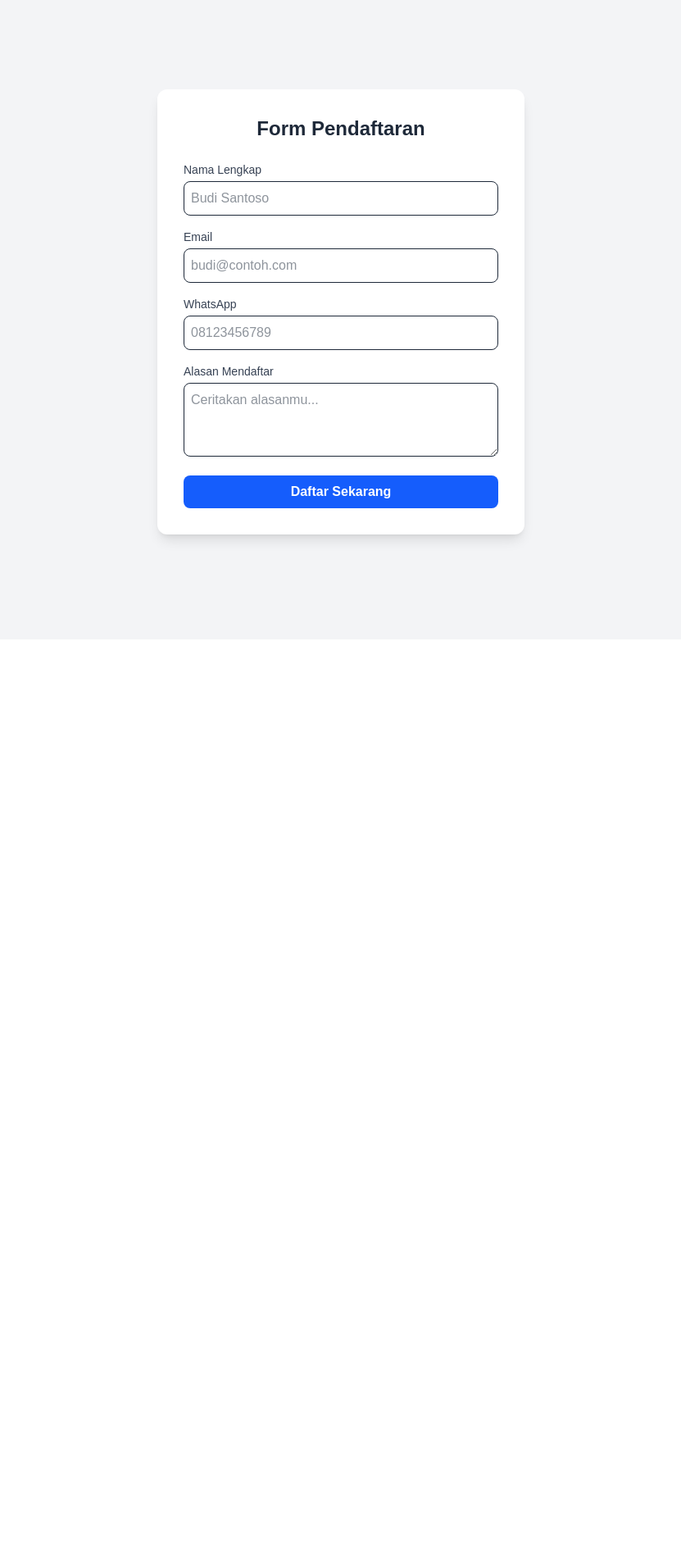
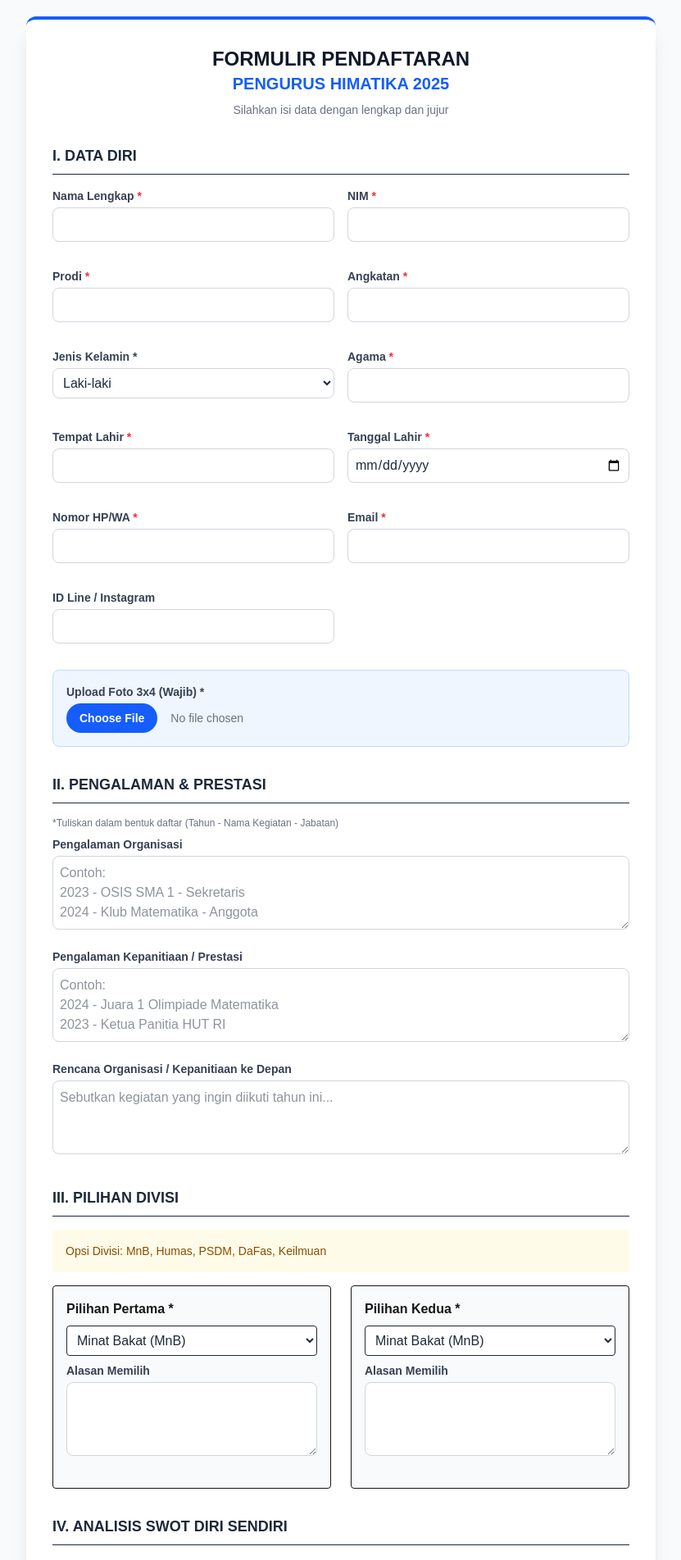
Before and after one commit to znlumins/webdaftarhmpsti, a Next.js app: page / in a window 1280 px wide. Shown: the part 20-1923 px from the top of the page at 82% size, without its empty margins (224-1055 px from the left). Before the commit the page ends 800 px from the top, so only its background shows below. Built offline with nearby package versions, Linux system fonts and the light colour scheme.

Commit message:
update form himatika lengkap

```diff
--- a/app/api/register/route.ts
+++ b/app/api/register/route.ts
@@ -3,38 +3,69 @@ import { supabase } from '@/lib/supabase';
 
 export async function POST(request: Request) {
   try {
-    const body = await request.json();
-    const { nama, email, whatsapp, alasan } = body;
+    const formData = await request.formData();
 
-    // 1. Validasi sederhana
-    if (!nama || !email || !whatsapp) {
-      return NextResponse.json(
-        { message: 'Nama, Email, dan WA wajib diisi!' },
-        { status: 400 }
-      );
+    // 1. Ambil file foto
+    const file = formData.get('foto') as File;
+    let foto_url = '';
+
+    // 2. Upload Foto ke Supabase Storage (jika ada)
+    if (file) {
+      const fileName = `${Date.now()}-${file.name}`;
+      const { data: uploadData, error: uploadError } = await supabase.storage
+        .from('foto-pendaftar') // Sesuaikan nama bucket tadi
+        .upload(fileName, file);
+
+      if (uploadError) throw new Error(`Gagal upload foto: ${uploadError.message}`);
+
+      // Ambil Public URL agar bisa dilihat
+      const { data: urlData } = supabase.storage
+        .from('foto-pendaftar')
+        .getPublicUrl(fileName);
+
+      foto_url = urlData.publicUrl;
     }
 
-    // 2. Masukkan ke Supabase
-    const { data, error } = await supabase
+    // 3. Masukkan Data Teks ke Database
+    const { error: dbError } = await supabase
       .from('pendaftar')
-      .insert([
-        { nama, email, whatsapp, alasan },
-      ])
-      .select();
+      .insert([{
+        nama: formData.get('nama'),
+        nim: formData.get('nim'),
+        prodi: formData.get('prodi'),
+        angkatan: formData.get('angkatan'),
+        jenis_kelamin: formData.get('jenis_kelamin'),
+        agama: formData.get('agama'),
+        tempat_lahir: formData.get('tempat_lahir'),
+        tanggal_lahir: formData.get('tanggal_lahir'), // Pastikan format YYYY-MM-DD
+        hp: formData.get('hp'),
+        email: formData.get('email'),
+        id_line_ig: formData.get('id_line_ig'),
+        foto_url: foto_url,
 
-    if (error) {
-      throw error;
-    }
+        pengalaman_organisasi: formData.get('pengalaman_organisasi'),
+        pengalaman_kepanitiaan: formData.get('pengalaman_kepanitiaan'),
+        rencana_ke_depan: formData.get('rencana_ke_depan'),
 
-    return NextResponse.json(
-      { message: 'Pendaftaran berhasil!', data },
-      { status: 200 }
-    );
+        pilihan_1: formData.get('pilihan_1'),
+        alasan_1: formData.get('alasan_1'),
+        pilihan_2: formData.get('pilihan_2'),
+        alasan_2: formData.get('alasan_2'),
+
+        swot_s: formData.get('swot_s'),
+        swot_w: formData.get('swot_w'),
+        swot_o: formData.get('swot_o'),
+        swot_t: formData.get('swot_t'),
+
+        ide_terobosan: formData.get('ide_terobosan'),
+        pernyataan_komitmen: formData.get('pernyataan_komitmen'),
+      }]);
+
+    if (dbError) throw new Error(dbError.message);
+
+    return NextResponse.json({ message: 'Pendaftaran Berhasil!' }, { status: 200 });
 
   } catch (error: any) {
-    return NextResponse.json(
-      { message: error.message || 'Terjadi kesalahan server' },
-      { status: 500 }
-    );
+    return NextResponse.json({ message: error.message }, { status: 500 });
   }
 }
--- a/app/page.tsx
+++ b/app/page.tsx
@@ -12,83 +12,179 @@ export default function Home() {
     setLoading(true);
     setStatus(null);
 
-    const formData = {
-      nama: e.target.nama.value,
-      email: e.target.email.value,
-      whatsapp: e.target.whatsapp.value,
-      alasan: e.target.alasan.value,
-    };
+    // Gunakan FormData untuk handle file upload
+    const formElement = e.target;
+    const formData = new FormData(formElement);
 
     try {
       const res = await fetch('/api/register', {
         method: 'POST',
-        body: JSON.stringify(formData),
-        headers: { 'Content-Type': 'application/json' },
+        body: formData, // Jangan di-JSON.stringify karena ada file
       });
 
       const data = await res.json();
-
       if (!res.ok) throw new Error(data.message);
 
       setStatus('success');
-      setMsg('Terima kasih! Data Anda berhasil dikirim.');
-      e.target.reset(); // Kosongkan form
+      setMsg('Alhamdulillah! Pendaftaran berhasil dikirim.');
+      formElement.reset();
+      window.scrollTo(0, 0);
     } catch (err: any) {
       setStatus('error');
       setMsg(err.message);
+      window.scrollTo(0, 0);
     } finally {
       setLoading(false);
     }
   }
 
+  // Komponen input biar kodingan rapi
+  const InputText = ({ label, name, type = "text", req = false, placeholder = "" }: any) => (
+    <div className="mb-4">
+      <label className="block text-sm font-semibold text-gray-700 mb-1">{label} {req && <span className="text-red-500">*</span>}</label>
+      <input name={name} type={type} required={req} placeholder={placeholder} className="w-full border border-gray-300 rounded-lg p-2 focus:ring-2 focus:ring-blue-500 outline-none text-gray-800 bg-white" />
+    </div>
+  );
+
+  const TextArea = ({ label, name, rows = 3, placeholder = "" }: any) => (
+    <div className="mb-4">
+      <label className="block text-sm font-semibold text-gray-700 mb-1">{label}</label>
+      <textarea name={name} rows={rows} placeholder={placeholder} className="w-full border border-gray-300 rounded-lg p-2 focus:ring-2 focus:ring-blue-500 outline-none text-gray-800 bg-white"></textarea>
+    </div>
+  );
+
   return (
-    <main className="min-h-screen bg-gray-100 flex items-center justify-center p-4">
-      <div className="bg-white p-8 rounded-xl shadow-lg w-full max-w-md">
-        <h1 className="text-2xl font-bold text-center mb-6 text-gray-800">
-          Form Pendaftaran
-        </h1>
+    <main className="min-h-screen bg-gray-50 py-10 px-4">
+      <div className="max-w-3xl mx-auto bg-white p-8 rounded-xl shadow-xl border-t-4 border-blue-600">
 
-        {status === 'success' && (
-          <div className="bg-green-100 text-green-700 p-3 rounded mb-4 text-sm">
-            {msg}
-          </div>
-        )}
-        {status === 'error' && (
-          <div className="bg-red-100 text-red-700 p-3 rounded mb-4 text-sm">
+        {/* Header sesuai PDF */}
+        <div className="text-center mb-8">
+          <h1 className="text-2xl font-bold text-gray-900">FORMULIR PENDAFTARAN</h1>
+          <h2 className="text-xl font-bold text-blue-600">PENGURUS HIMATIKA 2025</h2>
+          <p className="text-sm text-gray-500 mt-2">Silahkan isi data dengan lengkap dan jujur</p>
+        </div>
+
+        {/* Notifikasi */}
+        {status && (
+          <div className={`p-4 rounded-lg mb-6 text-center font-medium ${status === 'success' ? 'bg-green-100 text-green-700' : 'bg-red-100 text-red-700'}`}>
             {msg}
           </div>
         )}
 
-        <form onSubmit={handleSubmit} className="space-y-4">
-          <div>
-            <label className="block text-sm font-medium text-gray-700 mb-1">Nama Lengkap</label>
-            <input name="nama" type="text" required className="w-full border rounded-lg p-2 focus:ring-2 focus:ring-blue-500 outline-none text-gray-800" placeholder="Budi Santoso" />
-          </div>
+        <form onSubmit={handleSubmit} className="space-y-8">
 
-          <div>
-            <label className="block text-sm font-medium text-gray-700 mb-1">Email</label>
-            <input name="email" type="email" required className="w-full border rounded-lg p-2 focus:ring-2 focus:ring-blue-500 outline-none text-gray-800" placeholder="budi@contoh.com" />
-          </div>
+          {/* BAGIAN 1: Data Diri */}
+          <section>
+            <h3 className="text-lg font-bold text-gray-800 border-b pb-2 mb-4">I. DATA DIRI</h3>
+            <div className="grid grid-cols-1 md:grid-cols-2 gap-4">
+              <InputText label="Nama Lengkap" name="nama" req={true} />
+              <InputText label="NIM" name="nim" req={true} />
+              <InputText label="Prodi" name="prodi" req={true} />
+              <InputText label="Angkatan" name="angkatan" req={true} />
 
-          <div>
-            <label className="block text-sm font-medium text-gray-700 mb-1">WhatsApp</label>
-            <input name="whatsapp" type="tel" required className="w-full border rounded-lg p-2 focus:ring-2 focus:ring-blue-500 outline-none text-gray-800" placeholder="08123456789" />
-          </div>
+              <div className="mb-4">
+                <label className="block text-sm font-semibold text-gray-700 mb-1">Jenis Kelamin *</label>
+                <select name="jenis_kelamin" className="w-full border border-gray-300 rounded-lg p-2 bg-white text-gray-800">
+                  <option value="Laki-laki">Laki-laki</option>
+                  <option value="Perempuan">Perempuan</option>
+                </select>
+              </div>
 
-          <div>
-            <label className="block text-sm font-medium text-gray-700 mb-1">Alasan Mendaftar</label>
-            <textarea name="alasan" className="w-full border rounded-lg p-2 focus:ring-2 focus:ring-blue-500 outline-none text-gray-800" rows={3} placeholder="Ceritakan alasanmu..."></textarea>
-          </div>
+              <InputText label="Agama" name="agama" req={true} />
+              <InputText label="Tempat Lahir" name="tempat_lahir" req={true} />
+              <InputText label="Tanggal Lahir" name="tanggal_lahir" type="date" req={true} />
+              <InputText label="Nomor HP/WA" name="hp" type="tel" req={true} />
+              <InputText label="Email" name="email" type="email" req={true} />
+              <InputText label="ID Line / Instagram" name="id_line_ig" />
+            </div>
+
+            {/* Upload Foto */}
+            <div className="mt-4 bg-blue-50 p-4 rounded-lg border border-blue-200">
+              <label className="block text-sm font-semibold text-gray-700 mb-1">Upload Foto 3x4 (Wajib) *</label>
+              <input type="file" name="foto" required accept="image/*" className="block w-full text-sm text-gray-500 file:mr-4 file:py-2 file:px-4 file:rounded-full file:border-0 file:text-sm file:font-semibold file:bg-blue-600 file:text-white hover:file:bg-blue-700" />
+            </div>
+          </section>
+
+          {/* BAGIAN 2: Pengalaman */}
+          <section>
+            <h3 className="text-lg font-bold text-gray-800 border-b pb-2 mb-4">II. PENGALAMAN & PRESTASI</h3>
+            <p className="text-xs text-gray-500 mb-2">*Tuliskan dalam bentuk daftar (Tahun - Nama Kegiatan - Jabatan)</p>
+
+            <TextArea label="Pengalaman Organisasi" name="pengalaman_organisasi" placeholder="Contoh:&#10;2023 - OSIS SMA 1 - Sekretaris&#10;2024 - Klub Matematika - Anggota" />
+            <TextArea label="Pengalaman Kepanitiaan / Prestasi" name="pengalaman_kepanitiaan" placeholder="Contoh:&#10;2024 - Juara 1 Olimpiade Matematika&#10;2023 - Ketua Panitia HUT RI" />
+            <TextArea label="Rencana Organisasi / Kepanitiaan ke Depan" name="rencana_ke_depan" placeholder="Sebutkan kegiatan yang ingin diikuti tahun ini..." />
+          </section>
+
+          {/* BAGIAN 3: Pilihan Divisi */}
+          <section>
+            <h3 className="text-lg font-bold text-gray-800 border-b pb-2 mb-4">III. PILIHAN DIVISI</h3>
+            <div className="bg-yellow-50 p-4 rounded mb-4 text-sm text-yellow-800">
+              Opsi Divisi: MnB, Humas, PSDM, DaFas, Keilmuan
+            </div>
+
+            <div className="grid grid-cols-1 md:grid-cols-2 gap-6">
+              <div className="bg-gray-50 p-4 rounded border">
+                <label className="block font-bold mb-2">Pilihan Pertama *</label>
+                <select name="pilihan_1" className="w-full mb-2 p-2 rounded border bg-white text-gray-800">
+                  <option value="MnB">Minat Bakat (MnB)</option>
+                  <option value="Humas">Humas</option>
+                  <option value="PSDM">PSDM</option>
+                  <option value="DaFas">Dana & Fasilitas</option>
+                  <option value="Keilmuan">Keilmuan</option>
+                </select>
+                <TextArea label="Alasan Memilih" name="alasan_1" rows={3} />
+              </div>
+
+              <div className="bg-gray-50 p-4 rounded border">
+                <label className="block font-bold mb-2">Pilihan Kedua *</label>
+                <select name="pilihan_2" className="w-full mb-2 p-2 rounded border bg-white text-gray-800">
+                  <option value="MnB">Minat Bakat (MnB)</option>
+                  <option value="Humas">Humas</option>
+                  <option value="PSDM">PSDM</option>
+                  <option value="DaFas">Dana & Fasilitas</option>
+                  <option value="Keilmuan">Keilmuan</option>
+                </select>
+                <TextArea label="Alasan Memilih" name="alasan_2" rows={3} />
+              </div>
+            </div>
+          </section>
+
+          {/* BAGIAN 4: Analisis SWOT */}
+          <section>
+            <h3 className="text-lg font-bold text-gray-800 border-b pb-2 mb-4">IV. ANALISIS SWOT DIRI SENDIRI</h3>
+            <div className="grid grid-cols-1 md:grid-cols-2 gap-4">
+              <TextArea label="Strength (Kelebihan)" name="swot_s" rows={3} />
+              <TextArea label="Weakness (Kelemahan)" name="swot_w" rows={3} />
+              <TextArea label="Opportunity (Peluang)" name="swot_o" rows={3} />
+              <TextArea label="Threat (Ancaman)" name="swot_t" rows={3} />
+            </div>
+          </section>
+
+          {/* BAGIAN 5: Ide & Komitmen */}
+          <section>
+            <h3 className="text-lg font-bold text-gray-800 border-b pb-2 mb-4">V. KOMITMEN</h3>
+            <TextArea label="Ide / Terobosan untuk HIMATIKA ke depan" name="ide_terobosan" rows={4} />
+
+            <div className="mt-6 p-4 border-2 border-dashed border-gray-400 rounded bg-gray-50">
+              <label className="block text-sm font-bold text-gray-700 mb-2">
+                Silahkan ketik ulang kalimat berikut sebagai tanda janji:
+                <br/>
+                <span className="italic text-red-600">"SAYA BERJANJI AKAN BERTANGGUNG JAWAB ATAS APAPUN YANG SAYA DAPATKAN SELAMA SAYA MENJADI PENGURUS HIMATIKA"</span>
+              </label>
+              <input name="pernyataan_komitmen" required type="text" className="w-full border border-gray-300 rounded p-2 text-center font-bold text-gray-800 bg-white" placeholder="Ketik ulang kalimat di atas disini..." />
+            </div>
+          </section>
 
           <button
             type="submit"
             disabled={loading}
-            className={`w-full text-white font-bold py-2 px-4 rounded-lg transition-colors ${
-              loading ? 'bg-gray-400 cursor-not-allowed' : 'bg-blue-600 hover:bg-blue-700'
+            className={`w-full text-white font-bold text-lg py-4 px-4 rounded-xl shadow-lg transition-transform transform hover:scale-[1.02] ${
+              loading ? 'bg-gray-400 cursor-not-allowed' : 'bg-gradient-to-r from-blue-600 to-blue-800 hover:from-blue-700 hover:to-blue-900'
             }`}
           >
-            {loading ? 'Mengirim...' : 'Daftar Sekarang'}
+            {loading ? 'Sedang Mengirim Data...' : 'KIRIM FORMULIR PENDAFTARAN'}
           </button>
+
         </form>
       </div>
     </main>
```
